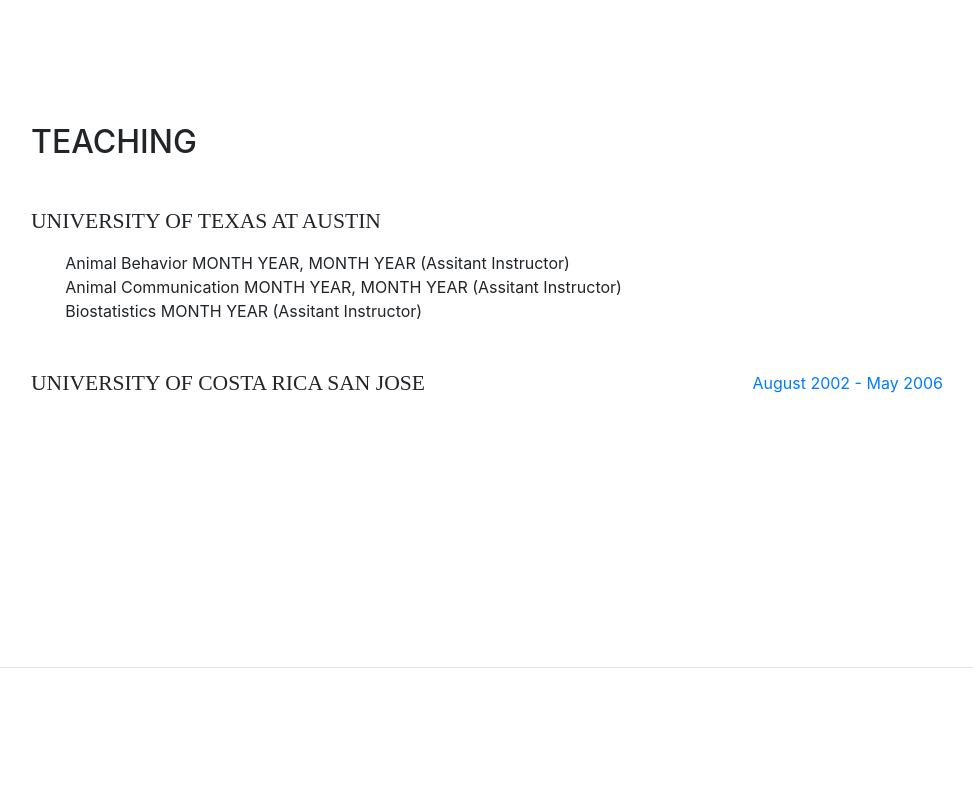
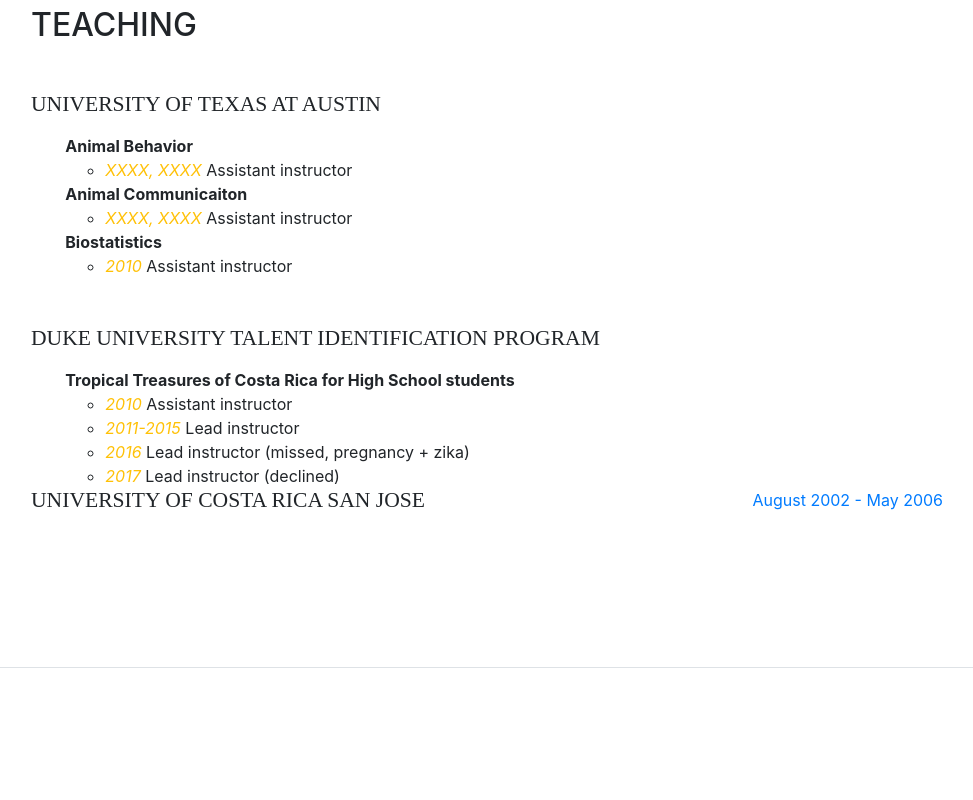
Before and after one commit to sofrog/sofrog, a website with bundled scripts: page index.html in a window 1280 px wide. Shown: the part 2080-2880 px from the top of the page, without its empty margins (289-1262 px from the left). Built offline with nearby package versions, Linux system fonts and the light colour scheme; a web font is replaced by a local one.

Commit message:
added bulleted lists for teaching, not all

```diff
--- a/index.html
+++ b/index.html
@@ -172,20 +172,39 @@
               <h3 class="subheading mb-3">University of Texas at Austin</h3>
               <ul class="fa-ul mb-0">
                 <li>
-                  Animal Behavior MONTH YEAR, MONTH YEAR (Assitant Instructor)
+                  <li><b>Animal Behavior</b></li>
+                  <ul>
+                    <li><i class="text-warning">XXXX, XXXX</i> Assistant instructor </li>
+                  </ul>
+                <li><b>Animal Communicaiton</b></li>
+                  <ul>
+                    <li><i class="text-warning">XXXX, XXXX</i> Assistant instructor </li>
+                </ul>
+                <li><b>Biostatistics</b></li>
+                  <ul>
+                    <li><i class="text-warning">2010</i> Assistant instructor </li>
+                  </ul>
                 </li>
-                <li>
-                  Animal Communication MONTH YEAR, MONTH YEAR (Assitant Instructor)
-                </li>
-                 <li>
-                  Biostatistics MONTH YEAR (Assitant Instructor)
-                  </li>
-                </ul>
-            </div>
-            <div class="resume-date text-md-right">
-              <span class="text-primary"</span>
+              </ul>
             </div>
           </div>
+
+          <div class="resume-item d-flex flex-column flex-md-row">
+              <div class="resume-content mr-auto">
+                <h3 class="subheading mb-3">Duke University Talent Identification Program</h3>
+                <ul class="fa-ul mb-0">
+                    <li>
+                      <li><b>Tropical Treasures of Costa Rica for High School students</b></li>
+                      <ul>
+                        <li><i class="text-warning">2010</i> Assistant instructor</li>
+                        <li><i class="text-warning">2011-2015</i> Lead instructor</li>
+                        <li><i class="text-warning">2016</i> Lead instructor (missed, pregnancy + zika) </li>
+                        <li><i class="text-warning">2017</i> Lead instructor (declined)</li>
+                    </ul>
+                    </li>
+                </ul>
+              </div>
+            </div>
 
           <div class="resume-item d-flex flex-column flex-md-row">
             <div class="resume-content mr-auto">
@@ -253,7 +272,7 @@
       <section class="resume-section p-3 p-lg-5 d-flex flex-column" id="interests">
         <div class="my-auto">
           <h2 class="mb-5">Interests</h2>
-          <p>When I am not parenting, teachnig, or in the field/lab, I love to sit down behind a pottery wheel.</p>
+          <p>When I am not teaching, doing experiments in the field or lab, or lately, parenting, I love to sit down behind a pottery wheel.</p>
         </div>
       </section>
 
```
